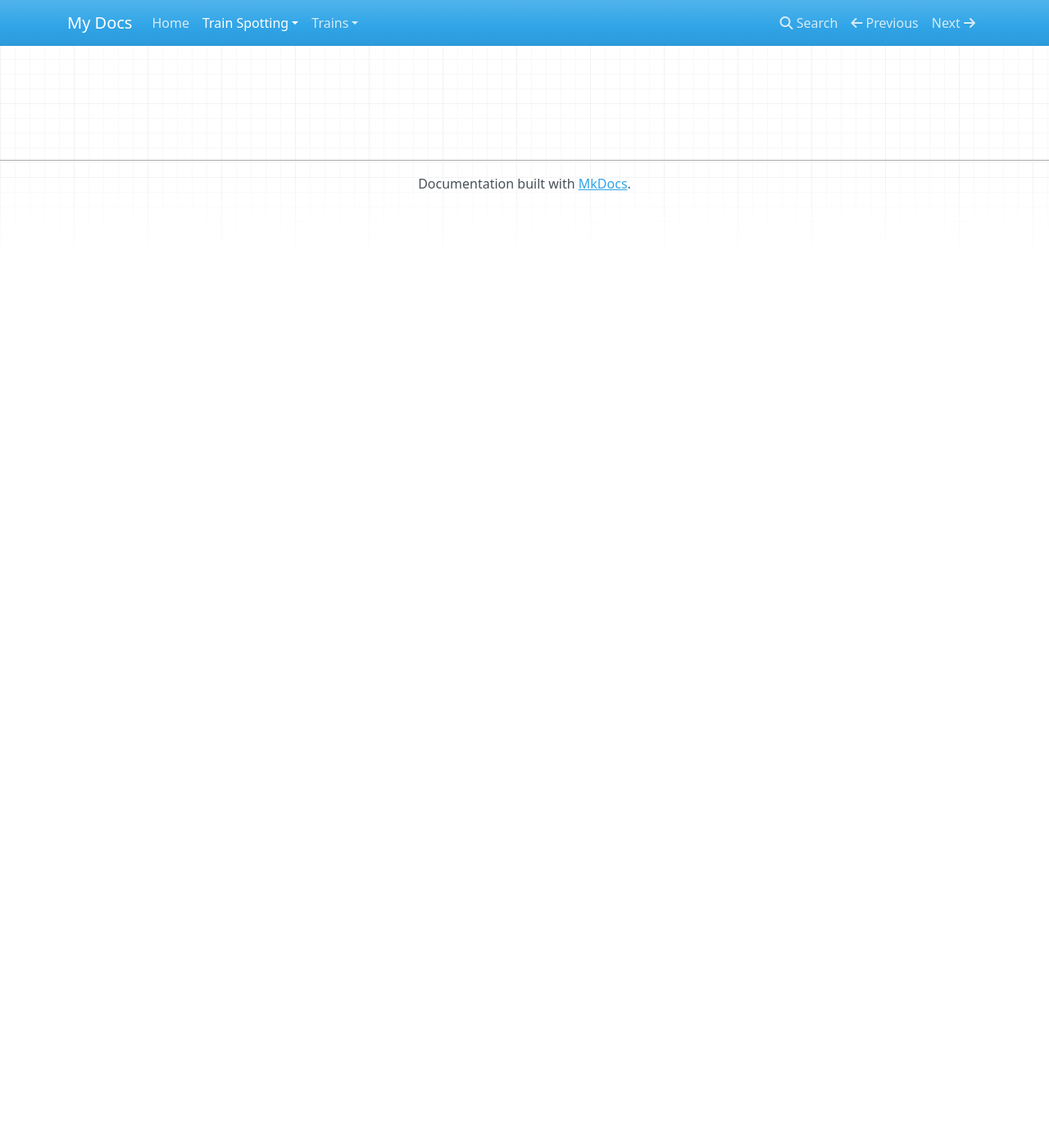
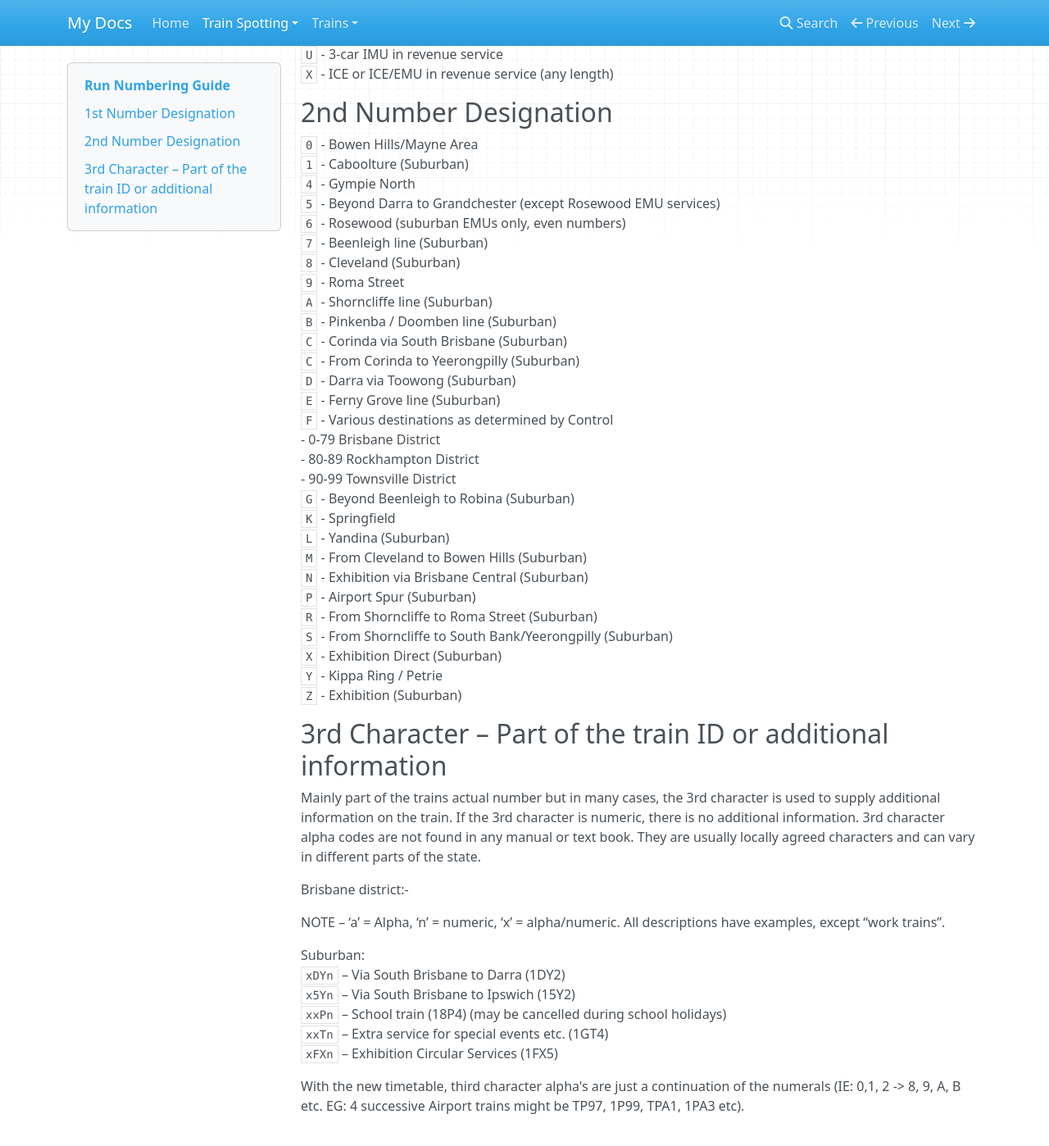
Before and after one commit to SysPoe/train-wiki, an MkDocs documentation site: the page built from docs/Train-Spotting/Run-Numbering-Guide.md, in a window 1280 px wide and 1400 px high, scrolled down 311 px. Shown: the whole window at 82% size. Built offline with MkDocs 1.6.1, drawn with Linux system fonts in a browser that asks for light colours; nearby versions of some CDN libraries; before the commit the page ends 900 px from its top, so only the background shows below that; some of the changed text lies outside the part shown.

Commit message:
Update train number guide

```diff
--- a/docs/Train-Spotting/Run-Numbering-Guide.md
+++ b/docs/Train-Spotting/Run-Numbering-Guide.md
@@ -1,3 +1,65 @@
 # Run Numbering Guide
-Redirecting you to [https://qrig.org/safeworking/train-numbering-guide](https://qrig.org/safeworking/train-numbering-guide) in 3 seconds...
-<meta http-equiv="refresh" content="3; url=https://qrig.org/safeworking/train-numbering-guide"/>
+
+Adapted from [https://qrig.org/safeworking/train-numbering-guide](https://qrig.org/safeworking/train-numbering-guide) to
+only include relevant entries for suburban areas.
+
+## 1st Number Designation
+
+`1` - 6 car EMU, SMU or HS/SMU in revenue service <br>
+`2` - EMU/SMU/IMU/ICE empty cars (any length) <br>
+`D` - NGR train in revenue service <br>
+`J` - 3-car EMU, SMU or HS/SMU in revenue service <br>
+`T` - 6-car IMU in revenue service <br>
+`U` - 3-car IMU in revenue service <br>
+`X` - ICE or ICE/EMU in revenue service (any length) <br>
+
+## 2nd Number Designation
+
+`0` - Bowen Hills/Mayne Area <br>
+`1` - Caboolture (Suburban) <br>
+`4` - Gympie North <br>
+`5` - Beyond Darra to Grandchester (except Rosewood EMU services) <br>
+`6` - Rosewood (suburban EMUs only, even numbers) <br>
+`7` - Beenleigh line (Suburban) <br>
+`8` - Cleveland (Suburban) <br>
+`9` - Roma Street <br>
+`A` - Shorncliffe line (Suburban) <br>
+`B` - Pinkenba / Doomben line (Suburban) <br>
+`C` - Corinda via South Brisbane (Suburban) <br>
+`C` - From Corinda to Yeerongpilly (Suburban) <br>
+`D` - Darra via Toowong (Suburban) <br>
+`E` - Ferny Grove line (Suburban) <br>
+`F` - Various destinations as determined by Control <br>
+- 0-79 Brisbane District <br>
+- 80-89 Rockhampton District <br>
+- 90-99 Townsville District <br>
+`G` - Beyond Beenleigh to Robina (Suburban) <br>
+`K` - Springfield <br>
+`L` - Yandina (Suburban) <br>
+`M` - From Cleveland to Bowen Hills (Suburban) <br>
+`N` - Exhibition via Brisbane Central (Suburban) <br>
+`P` - Airport Spur (Suburban) <br>
+`R` - From Shorncliffe to Roma Street (Suburban) <br>
+`S` - From Shorncliffe to South Bank/Yeerongpilly (Suburban) <br>
+`X` - Exhibition Direct (Suburban) <br>
+`Y` - Kippa Ring / Petrie <br>
+`Z` - Exhibition (Suburban) <br>
+
+## 3rd Character – Part of the train ID or additional information
+
+Mainly part of the trains actual number but in many cases, the 3rd character is used to supply additional information on
+the train. If the 3rd character is numeric, there is no additional information. 3rd character alpha codes are not found
+in any manual or text book. They are usually locally agreed characters and can vary in different parts of the state.
+
+Brisbane district:-
+
+NOTE – ‘a’ = Alpha, ‘n’ = numeric, ‘x’ = alpha/numeric. All descriptions have examples, except “work trains”.
+
+Suburban: <br>
+`xDYn` – Via South Brisbane to Darra (1DY2) <br>
+`x5Yn` – Via South Brisbane to Ipswich (15Y2) <br>
+`xxPn` – School train (18P4) (may be cancelled during school holidays) <br>
+`xxTn` – Extra service for special events etc. (1GT4) <br>
+`xFXn` – Exhibition Circular Services (1FX5) <br>
+
+With the new timetable, third character alpha's are just a continuation of the numerals (IE: 0,1, 2 -> 8, 9, A, B etc. EG: 4 successive Airport trains might be TP97, 1P99, TPA1, 1PA3 etc).
```
